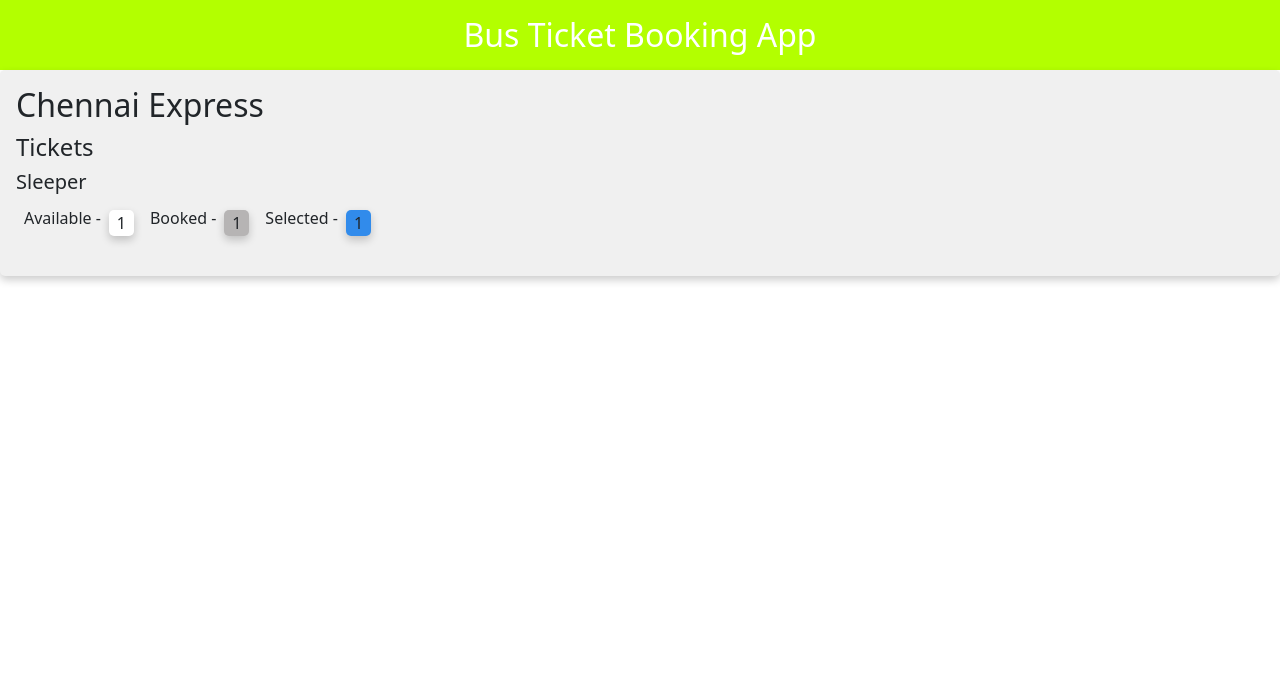
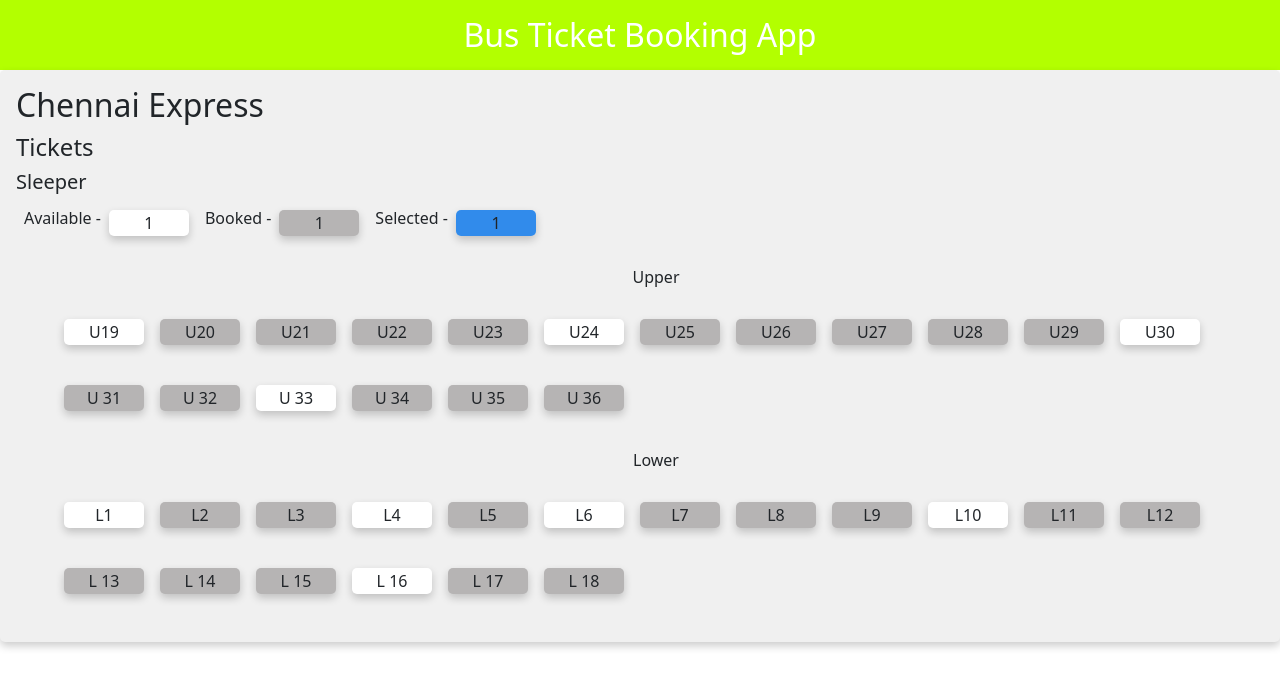
Before and after one commit to Hamrutha05/Bus-Ticket-Booking-App, a React (Vite) app: page /bus/1 in a window 1280 px wide. Shown: the top 688 px of the page. Built offline with nearby package versions, Linux system fonts and the light colour scheme.

Commit message:
Updated 4

```diff
--- a/src/components/BusLayout.jsx
+++ b/src/components/BusLayout.jsx
@@ -27,31 +27,62 @@ align-items: center;
 text-align: center;
 `
 
-export default function BusLayout({selectedSeats, setSelectedSeats}) {
+export default function BusLayout({ selectedSeats, setSelectedSeats }) {
 
-    const {id} = useParams();
+    const { id } = useParams();
 
     const navigate = useNavigate();
 
     const selectedBus = Buses.find((data) => data.id === parseInt(id));
 
-    const isSleeper = selectedBus.bustype === 'Sleeper'
+    const isSleeper = selectedBus.busType === 'Sleeper';
 
     const seatWidth = isSleeper ? '80px' : '25px';
 
-    const generateSeats = (array, key="") => array.map(seats => Array.isArray(seats) ? <>
+    const isSeatAvailable = (seat) => selectedBus.availableSeats.includes(seat);
+
+    const selectSeat = (seat) => {
+        if(selectedSeats.includes(seat)){
+            const seats = selectedSeats.filter(selectedSeat => selectSeat !== seat );
+            setSelectedSeats(seats);
+            return
+        }
+        setSelectedSeats(prevState => ({...prevState, seat}));
+    };
+
+    const generateSeats = (array, key = "") =>
+        array.map(seats =>
+            Array.isArray(seats) ? (
+                <div className="d-flex">
 
                     {
-            seats.map(seat => <TicketItem style={{width: seatWidth}} key={seat}>
+                        seats.map((seat) => (
+                            <TicketItem
+                                style={{
+                                    width: seatWidth,
+                                    background: isSeatAvailable(`${key}${seat}`)
+                                        ? "#fff"
+                                        : "#b6b4b4",
+                                    cursor: isSeatAvailable(`${key}${seat}`) ? "pointer" : "",
+                                    }} key={seat}
+                                    onClick={() => selectSeat(`${key}${seat}`)}
+                                    >
                                 {key}{seat}
-            </TicketItem>)
-        }
-    </>
-    : <TicketItem style={{
+                            </TicketItem>
+                        ))}
+                </div>
+            ) : (<TicketItem
+                style={{
                     width: seatWidth,
-    }}>
+                    background: isSeatAvailable(`${key}${seats}`)
+                        ? "#fff"
+                        : "#b6b4b4",
+                    cursor: isSeatAvailable(`${key}${seats}`) ? "pointer" : "",
+            }}
+            onClick={() => selectSeat(`${key}${seats}`)}
+            >
                 {key} {seats}
-    </TicketItem>);
+            </TicketItem>));
 
     return (
         <Container>
@@ -61,34 +92,50 @@ export default function BusLayout({selectedSeats, setSelectedSeats}) {
             <div className='d-flex '>
                 <div className='d-flex ms-2 align-items-center'>
                     <h6>Available -</h6>
-                <TicketItem style={{width: seatWidth}}>
+                    <TicketItem style={{ width: seatWidth }}>
                         {1}
                     </TicketItem>
                 </div>
                 <div className='d-flex ms-2 align-items-center'>
                     <h6>Booked -</h6>
-                <TicketItem style={{width: seatWidth, background: "#b6b4b4"}}>
+                    <TicketItem style={{ width: seatWidth, background: "#b6b4b4" }}>
                         {1}
                     </TicketItem>
                 </div>
                 <div className='d-flex ms-2 align-items-center'>
                     <h6>Selected -</h6>
-                <TicketItem style={{width: seatWidth, background: "#318beb"}}>
+                    <TicketItem style={{ width: seatWidth, background: "#318beb" }}>
                         {1}
                     </TicketItem>
                 </div>
             </div>
-        <ul className='d-flex flex-wrap'>
-            {isSleeper ? <>  <TicketContainer className='d-flex align-items-center'>
-                <h6 className='p-3'>Upper</h6>
-                <div className='d-flex flex-wrap'>
-                    {generateSeats(selectedBus.seatLayout.upper.first,"U")}
+            <ul className="d-flex flex-wrap">
+                {isSleeper ? (
+                    <>
+                        <TicketContainer className="d-flex flex-column align-items-center">
+                            <h6 className="p-3">Upper</h6>
+                            <div className="d-flex flex-wrap">
+                                {generateSeats(selectedBus.seatLayout.upper.first, "U")}
+                                <div className="d-flex mt-4">
+                                    {generateSeats(selectedBus.seatLayout.upper.second, "U")}
                                 </div>
-                <div className='d-flex mt-4'>
-                    {generateSeats(selectedBus.seatLayout.upper.second,"U")}
                             </div>
+
                         </TicketContainer>
-                </> : <> </>}
+                        <TicketContainer className="d-flex flex-column align-items-center">
+                            <h6 className="p-3">Lower</h6>
+                            <div className="d-flex flex-wrap">
+                                {generateSeats(selectedBus.seatLayout.lower.first, "L")}
+                                <div className="d-flex mt-4">
+                                    {generateSeats(selectedBus.seatLayout.lower.second, "L")}
+                                </div>
+                            </div>
+
+                        </TicketContainer>
+                    </>
+                ) : (
+                    <> </>
+                )}
             </ul>
         </Container>
     );
```
Lines whose indentation alone changed are shown as unchanged.
